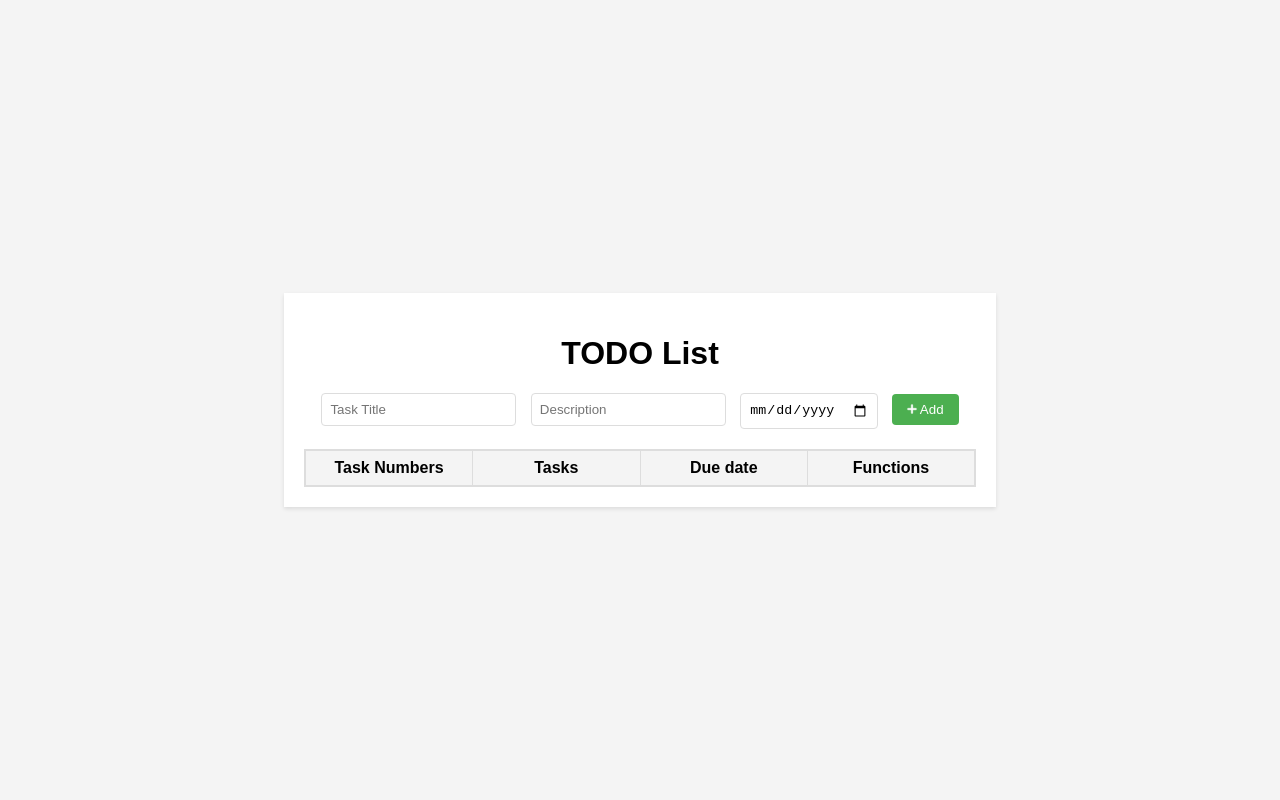
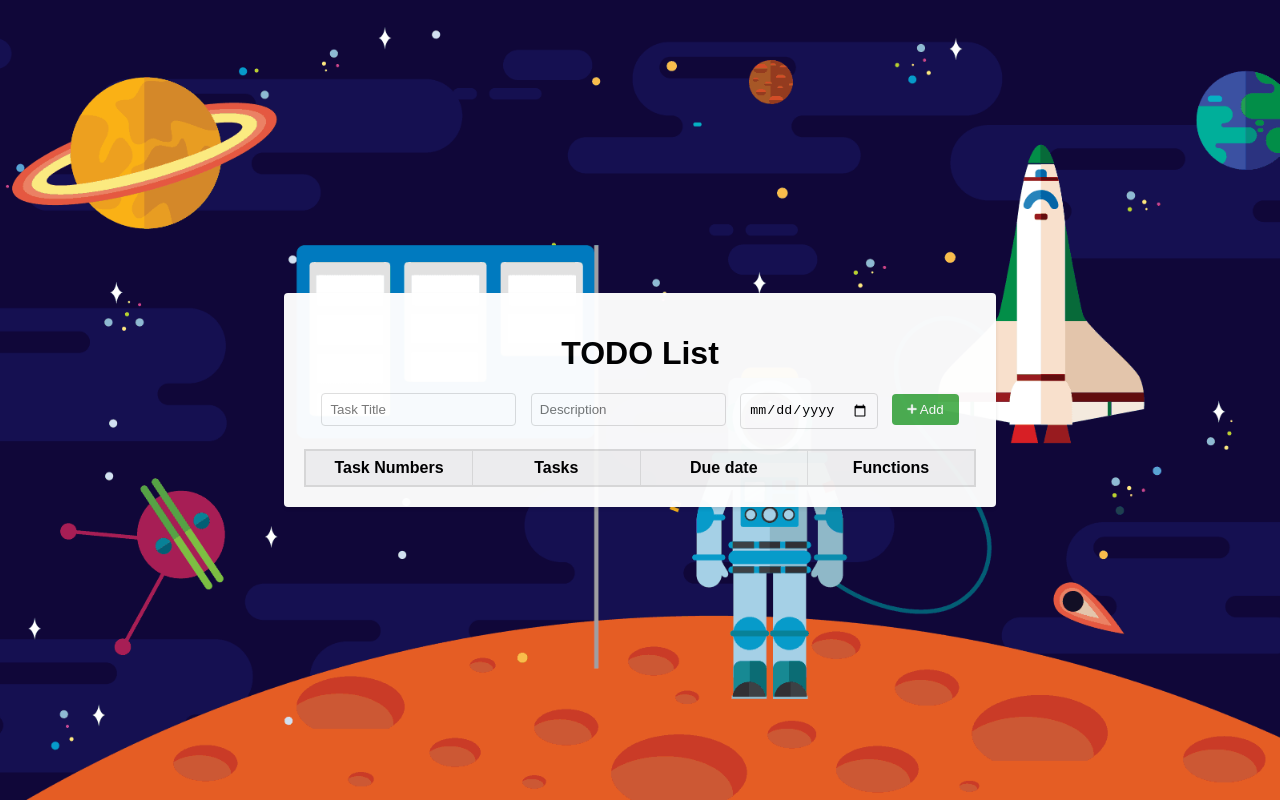
Before and after one commit to Eladio05/TODO-List, a website: page index.html in a window 1280 px wide. Drawn offline with Linux system fonts and the light colour scheme; no server answers.

Commit message:
CSS - Add a background Picture

```diff
--- a/style-description.css
+++ b/style-description.css
@@ -6,7 +6,10 @@ body, html {
     justify-content: center;
     align-items: center;
     font-family: Arial, sans-serif;
-    background-color: #f4f4f4;
+    background-image: url("assets/background.png");
+    background-size: cover;
+    background-position: center;
+    background-repeat: no-repeat;
 }
 
 .container {
@@ -16,6 +19,8 @@ body, html {
     background-color: white;
     box-shadow: 0 2px 4px rgba(0, 0, 0, 0.1);
     text-align: center;
+    border-radius: 4px;
+    opacity: 98%;
 }
 
 .task-detail {
--- a/style.css
+++ b/style.css
@@ -6,7 +6,10 @@ body, html {
     justify-content: center;
     align-items: center;
     font-family: Arial, sans-serif;
-    background-color: #f4f4f4;
+    background-image: url("assets/background.png");
+    background-size: cover;
+    background-position: center;
+    background-repeat: no-repeat;
 }
 
 #task-container {
@@ -14,7 +17,9 @@ body, html {
     max-width: 800px;
     padding: 20px;
     background-color: white;
+    border-radius: 4px;
     box-shadow: 0 2px 4px rgba(0, 0, 0, 0.1);
+    opacity: 97%;
 }
 
 table {
```
Also changed, not shown: assets/background.png (added), 1 other file.
